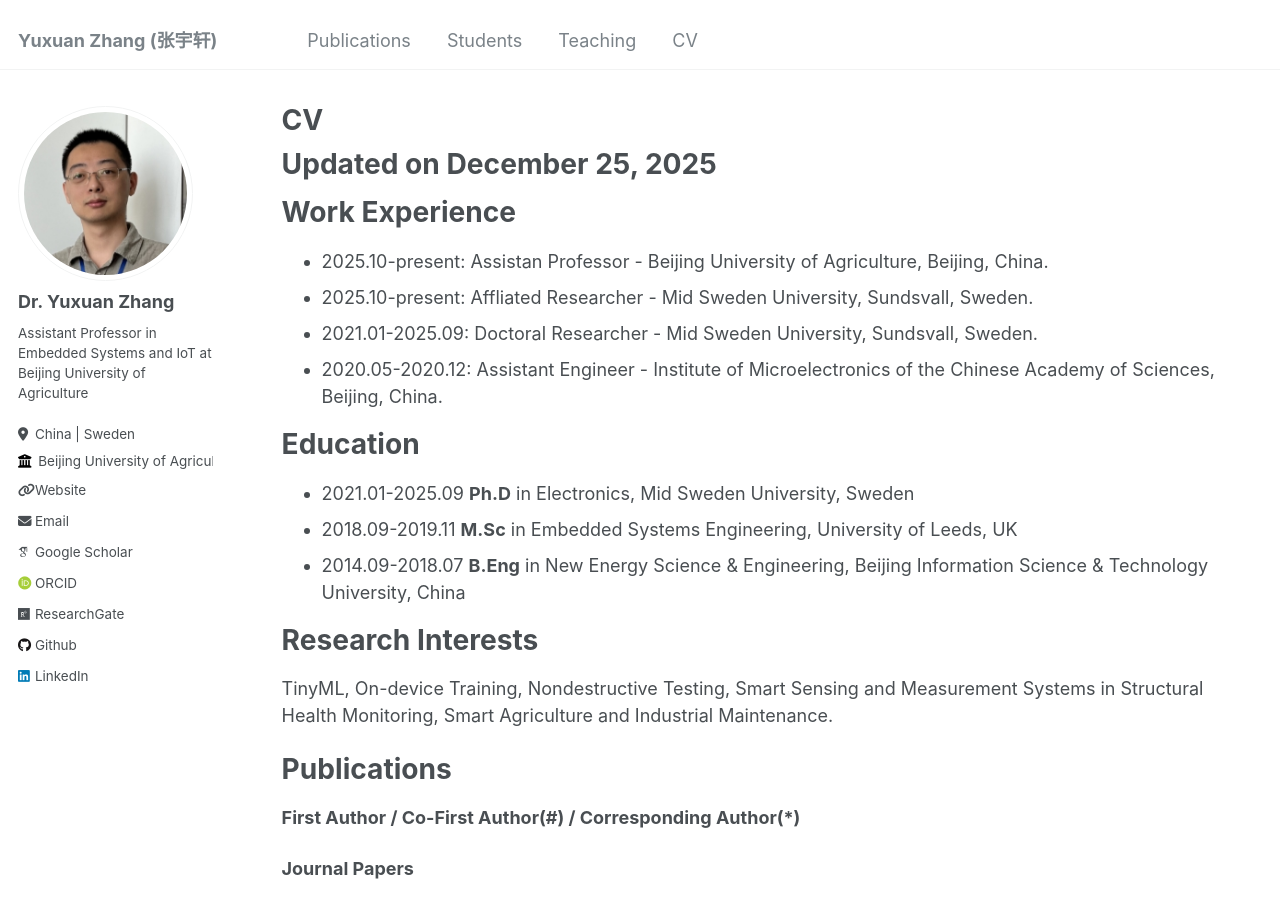
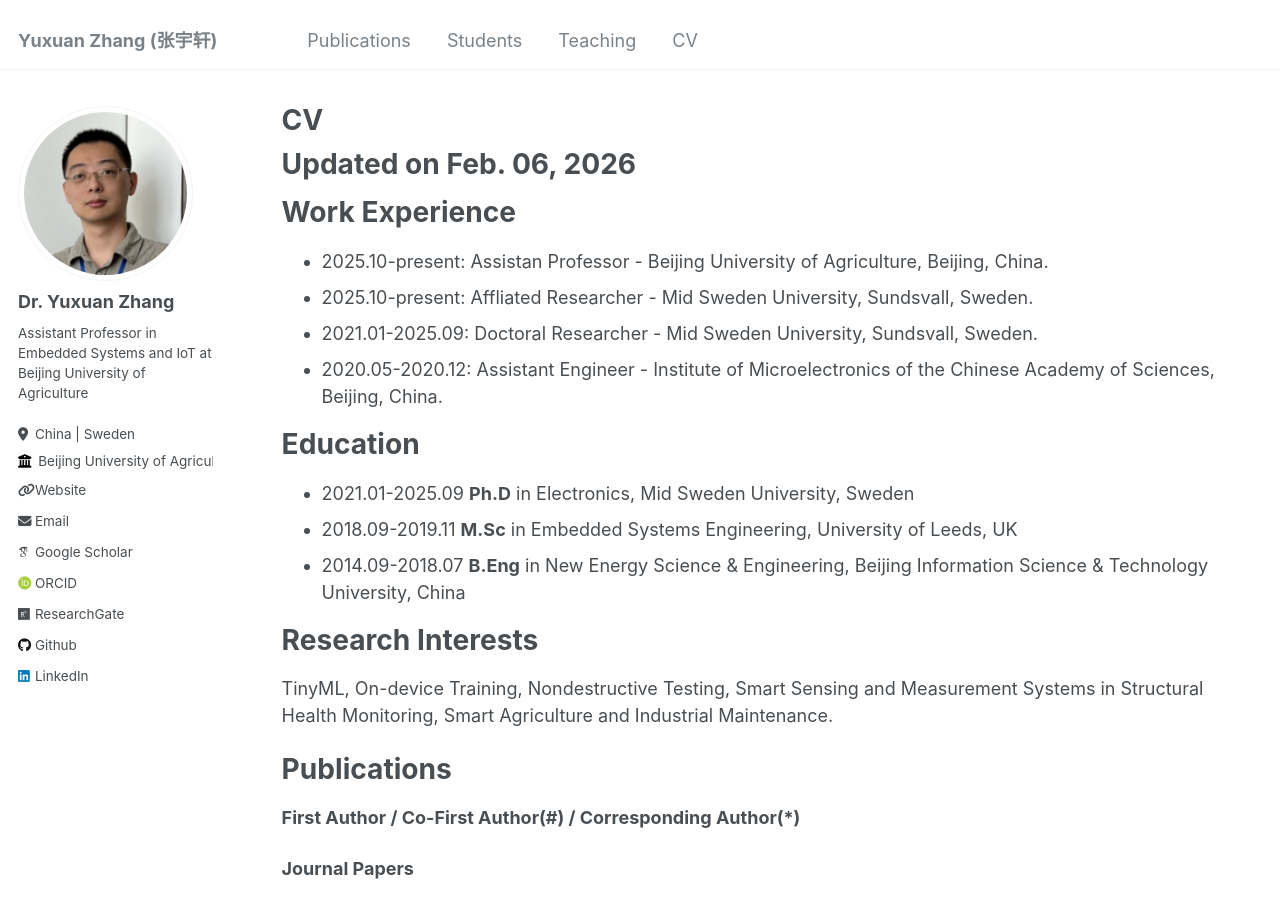
Before and after one commit to YuxuanZhang-96/YuxuanZhang-96.github.io, a Jekyll site: the page built from _pages/cv.md, in a window 1280 px wide and 900 px high. Built offline with Jekyll 4.4.1, drawn with Linux system fonts in a browser that asks for light colours; some web fonts are replaced.

Commit message:
Update cv.md

```diff
--- a/_pages/cv.md
+++ b/_pages/cv.md
@@ -9,7 +9,7 @@ redirect_from:
 
 {% include base_path %}
 
-Updated on December 25, 2025
+Updated on Feb. 06, 2026
 ======
 
 Work Experience
```
